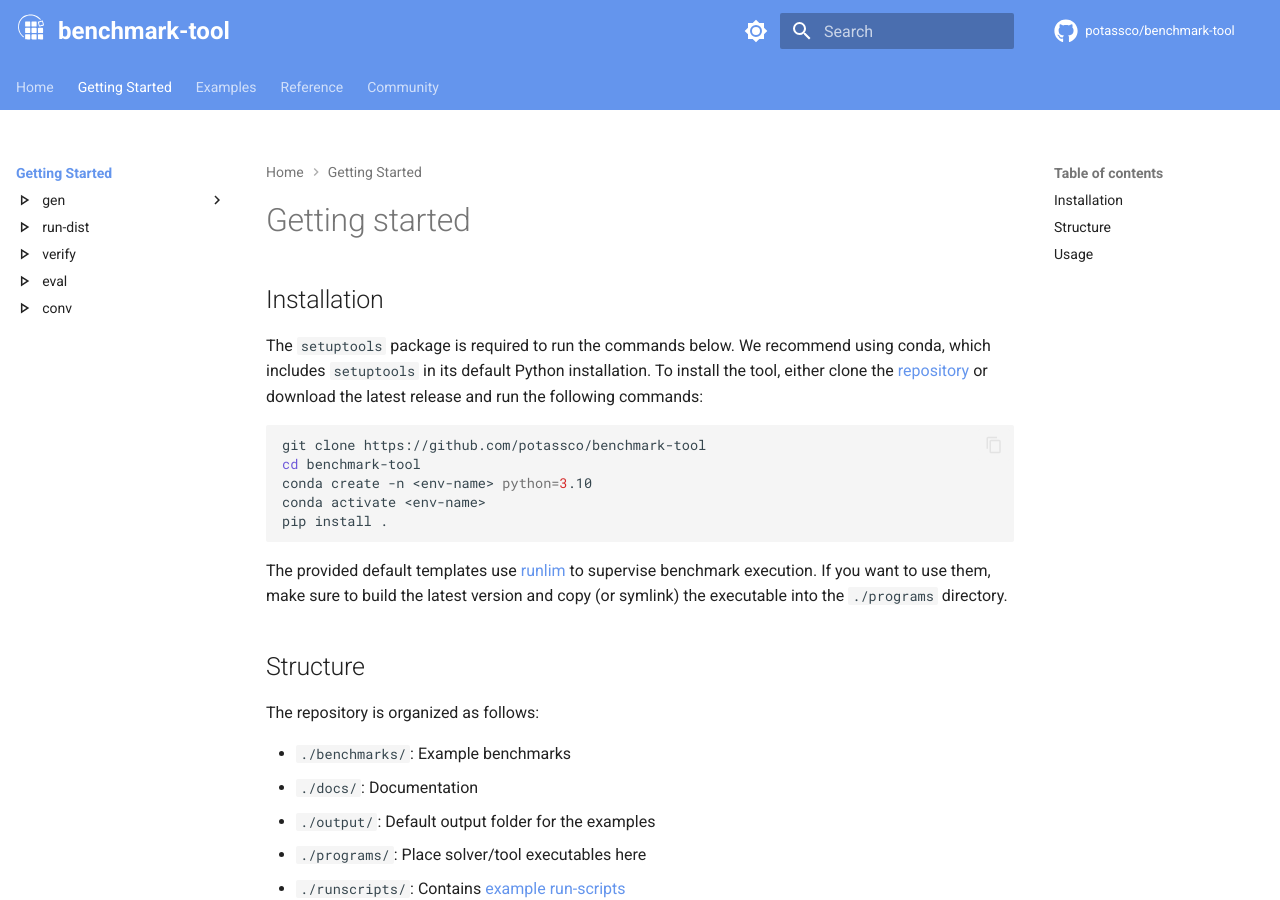
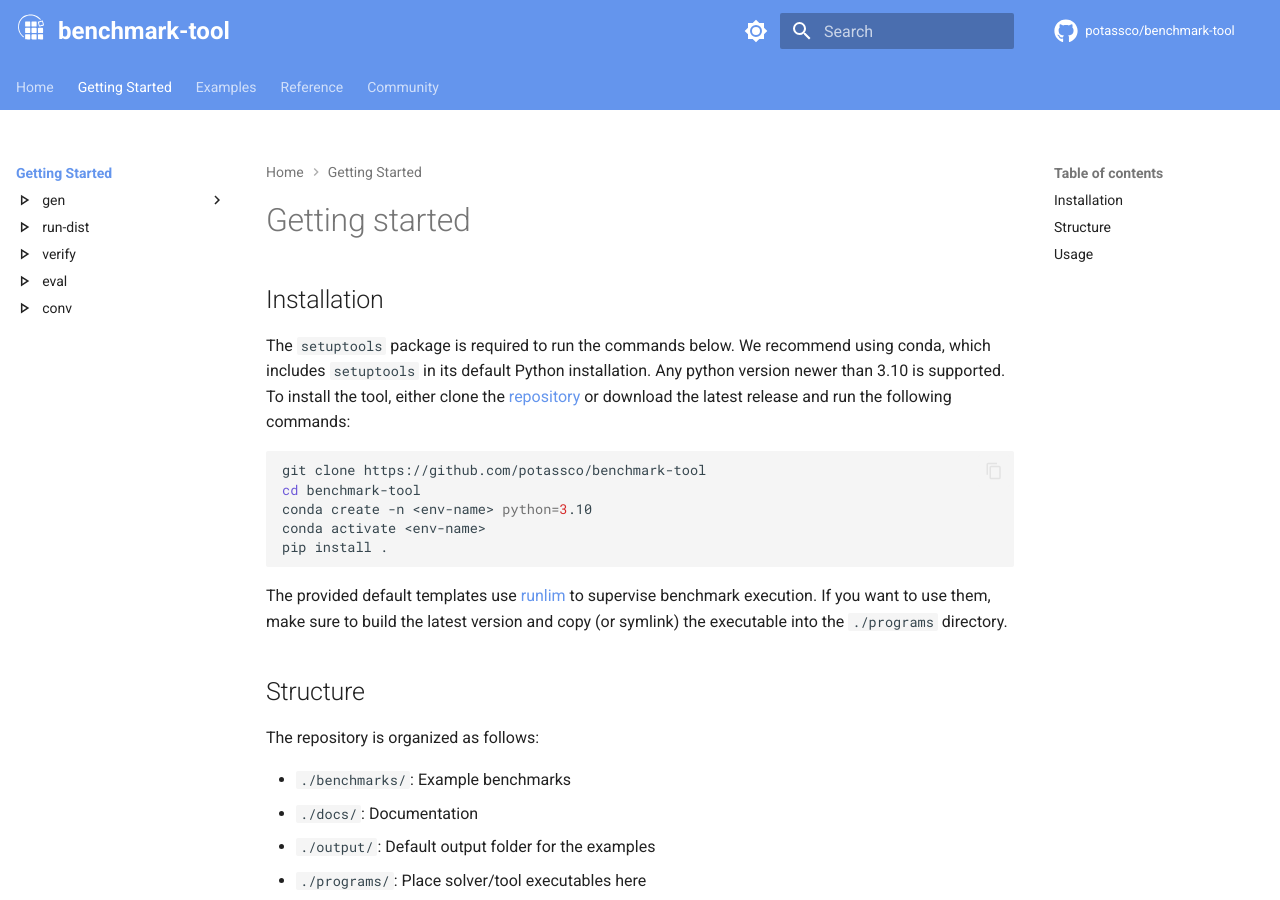
Before and after one commit to potassco/benchmark-tool, an MkDocs documentation site: the page built from docs/getting_started/index.md, in a window 1280 px wide and 900 px high. Built offline with MkDocs 1.6.1 and Material for MkDocs 9.7.7, drawn with Linux system fonts in a browser that asks for light colours; comment, search, counter and statistics services are not loaded.

Commit message:
Update documentation

````diff
--- a/docs/getting_started/index.md
+++ b/docs/getting_started/index.md
@@ -3,9 +3,10 @@
 ## Installation
 
 The `setuptools` package is required to run the commands below. We recommend
-using conda, which includes `setuptools` in its default Python installation. To
-install the tool, either clone the [repository][btool] or download the latest
-release and run the following commands:
+using conda, which includes `setuptools` in its default Python installation.
+Any python version newer than 3.10 is supported. To install the tool, either
+clone the [repository][btool] or download the latest release and run the
+following commands:
 
 ```bash
 git clone https://github.com/potassco/benchmark-tool
````
Also changed, not shown: README.md (+1 -1 lines).
